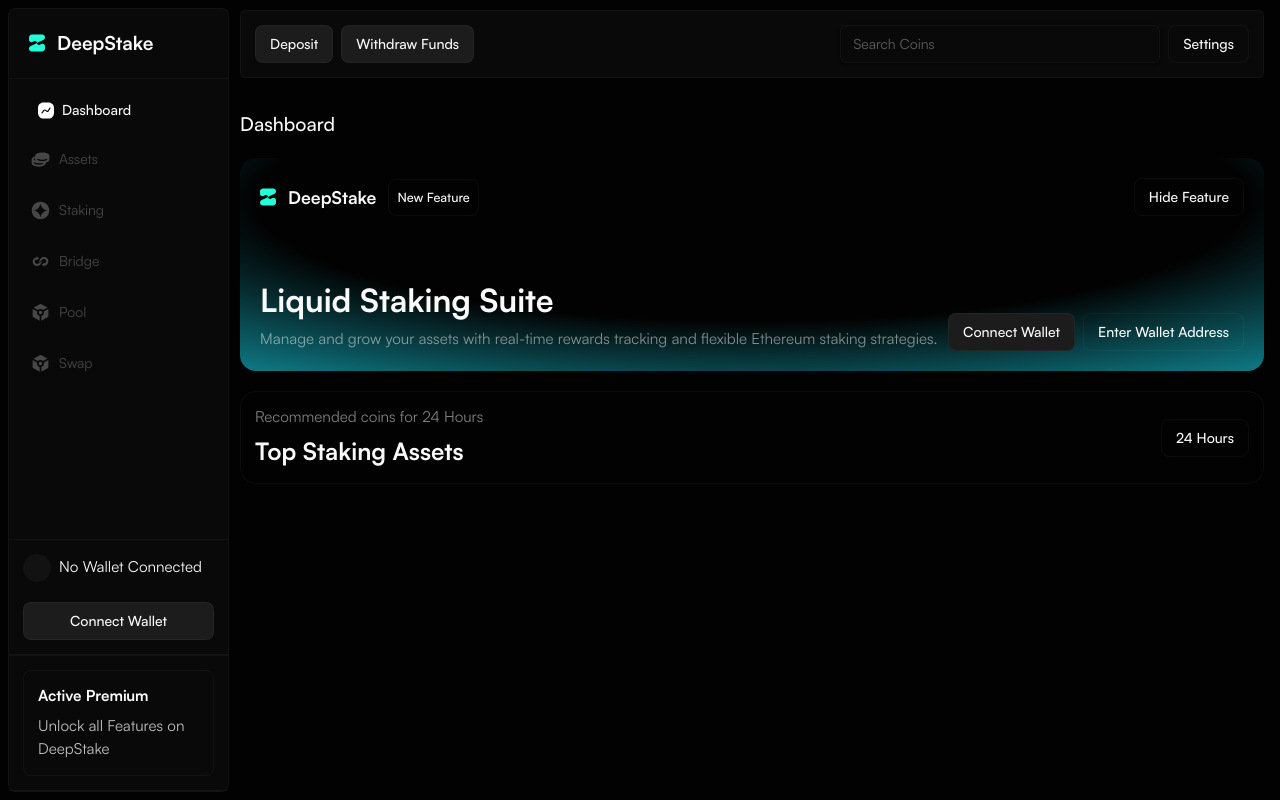
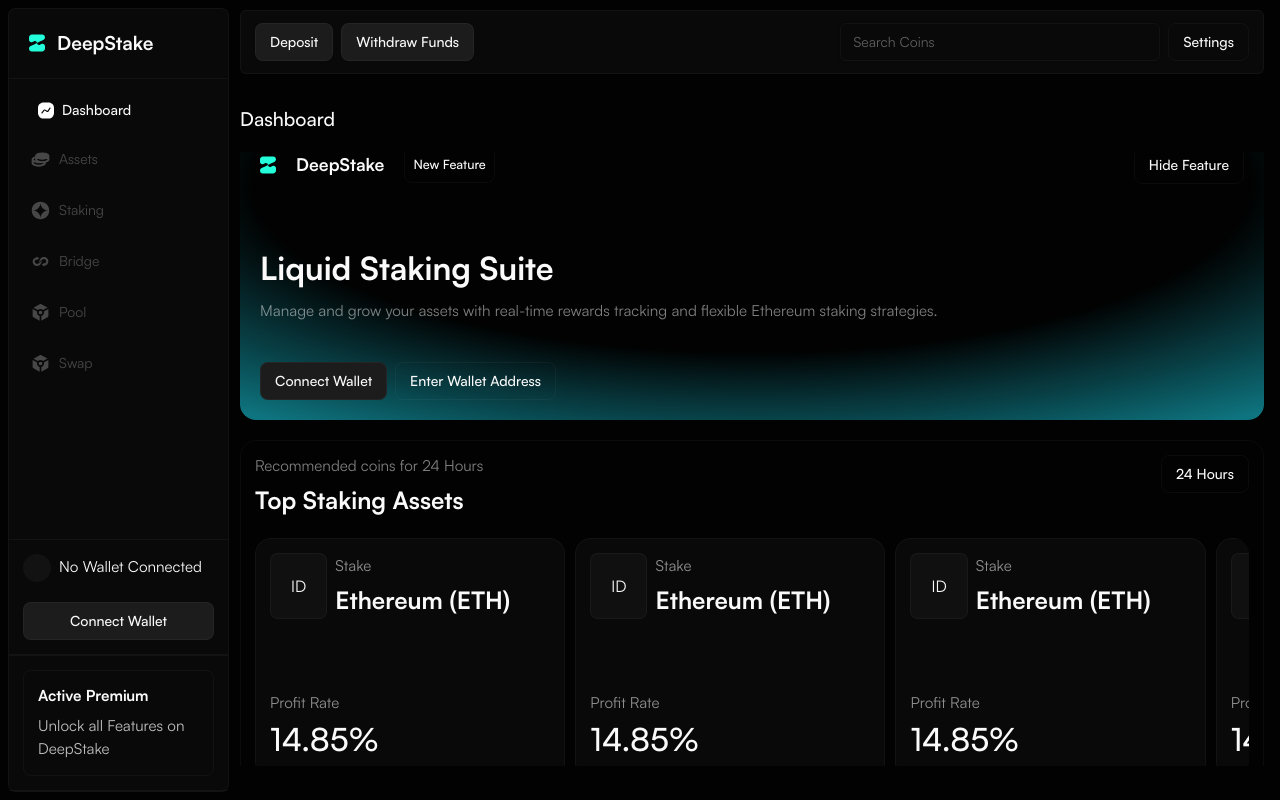
Before and after one commit to GojoSatoruArt/Deep, a SvelteKit app: page /app in a window 1280 px wide. Built offline with nearby package versions, Linux system fonts and the light colour scheme.

Commit message:
ui update

```diff
--- a/package.json
+++ b/package.json
@@ -25,6 +25,7 @@
 	"dependencies": {
 		"@tailwindcss/vite": "^4.1.7",
 		"gsap": "^3.13.0",
+		"swiper": "^11.2.7",
 		"tailwindcss": "^4.1.7"
 	}
 }
--- a/src/lib/components/container.svelte
+++ b/src/lib/components/container.svelte
@@ -1,3 +1,3 @@
-<div class="main-container flex flex-col justify-center items-center w-full max-w-(--spacing-container) mx-auto gap-5">
+<div class="main-container flex flex-col justify-center items-center w-full max-w-(--spacing-container) mx-auto gap-5 overflow-x-hidden">
 <slot/>
 </div>
--- a/src/lib/components/section.svelte
+++ b/src/lib/components/section.svelte
@@ -1,3 +1,3 @@
-<div class="mainsection w-full h-dvh flex justify-between items-start p-[0.5rem] gap-[0.2rem]">
+<div class="mainsection w-full h-dvh flex justify-between items-start p-[0.5rem] gap-[0.2rem] overflow-x-hidden">
     <slot/>
 </div>
--- /dev/null
+++ b/src/lib/components/topasset.svelte
@@ -0,0 +1,26 @@
+<div class="flex flex-col w-auto h-60 justify-between bg-(--main-cardbg)  border-1 border-(--main-stroke) p-(--spacing-padding) rounded-2xl">
+
+
+    <div class="flex flex-row justify-between items-center w-full gap-5  ">
+
+
+        <div class="flex items-center h-full w-full  flex-row gap-2">
+
+            <div class="flex justify-center items-center bg-(--main-cardbg) p-5 rounded-lg border-1 border-(--main-stroke)">ID</div>
+
+            <div class="flex flex-col gap-1 ">
+                <p class="opacity-55">Stake</p>
+                <p class="font-bold text-[1.5rem]">Ethereum (ETH)</p>
+            </div>
+        </div>
+
+        <div class="size-5"></div>
+
+    </div>
+
+    <div class="flex flex-col justify-start items-start">
+        <p class="opacity-55">Profit Rate</p>
+        <p class="text-[2rem] font-medium">14.85%</p>
+    </div>
+
+</div>
--- a/src/lib/components/topnav.svelte
+++ b/src/lib/components/topnav.svelte
@@ -3,7 +3,7 @@
     import Search from '$lib/components/search.svelte';
 </script>
 
-<div class="topnav-content flex justify-between items-center w-full h-auto p-(--spacing-padding) border-1 rounded-md border-(--main-stroke) bg-(--main-cardbg) gap-2">
+<div class="topnav-content flex justify-between items-center w-full h-auto p-(--spacing-padding) border-1 rounded-md border-(--main-stroke) bg-(--main-cardbg) gap-2 overflow-x-hidden">
 
     <div class="flex flex-row justify-center items-center gap-2">
         <Button name='Deposit'/> <Button name='Withdraw Funds'/>
--- a/src/routes/app/+page.svelte
+++ b/src/routes/app/+page.svelte
@@ -1,4 +1,5 @@
 <script>
+
     import '$lib/css/system.css'
     import Section from '$lib/components/section.svelte'
     import Container from '$lib/components/container.svelte'
@@ -11,6 +12,7 @@
     import Bridge from './Bridge.svelte';
     import Pool from './Pool.svelte'
 
+
     let tab = {
         Dashboard: Dashboard,
         Assets: Assets,
@@ -22,7 +24,7 @@
 
     <Section>
     <Sidebar/>
-            <div class="topnav flex flex-col justify-center items-center w-full h-full py-[0.1rem] px-2 gap-2">
+            <div class="main-content flex flex-col justify-center items-center w-full h-full py-[0.1rem] px-2 gap-2 overflow-x-hidden">
            <Topnav/>
 
            <div class="flex flex-col justify-start items-center w-full h-full py-(--spacing-gap) overflow-x-scroll gap-5">
@@ -33,11 +35,11 @@
                 </div>
             </Container>
 
-            <Container>
+
             {#key sidebar}
             <svelte:component this={tab[$sidebar]} />
             {/key}
-            </Container>
+
 
            </div>
         </div>
--- a/src/routes/app/Dashboard.svelte
+++ b/src/routes/app/Dashboard.svelte
@@ -1,16 +1,23 @@
 <script>
-    import brandlogo from '../../../static/icons/brandlogo.svg?raw'
+    import brandlogo from '../../../static/icons/brandlogo.svg?raw';
     import Button from '$lib/components/button.svelte';
     import Container from '$lib/components/container.svelte';
+    import Cardbg from '$lib/components/topasset.svelte';
+    import { register } from 'swiper/element/bundle';
+    register();
+
+
+
+
 </script>
 
 <Container>
 
-<div class="feature flex flex-col justify-between items-start w-full h-auto bg-(--main-cardbg) rounded-2xl  border-(--main-stroke) p-5 gap-15">
+<div class="feature flex flex-col justify-between items-start w-full h-auto bg-(--main-cardbg) rounded-2xl  border-(--main-stroke) p-5 gap-15 ">
 
     <div class="flex justify-between items-center w-full">
 
-        <div class="flex justify-center items-center gap-3">
+        <div class="flex justify-center items-center gap-5">
             {@html brandlogo}
             <p class="font-bold text-[1.1rem]">DeepStake</p>
             <div class="tag button flex justify-center items-center px-2 py-2  bg-transaparent text-(--main-light) rounded-lg border-1 border-(--main-stroke) font-medium">
@@ -28,9 +35,9 @@
     </div>
 
 
-    <div class="flex justify-between items-end w-full">
+    <div class="flex justify-between items-end w-full gap-10 md:gap-10 flex-wrap">
 
-        <div class="flex flex-col justify-center items-start gap-1">
+        <div class="flex flex-col justify-center items-start gap-2">
             <p class="font-bold text-[2rem]">Liquid Staking Suite</p>
             <p class="opacity-50">Manage and grow your assets with real-time rewards tracking and flexible Ethereum staking strategies.</p>
         </div>
@@ -48,19 +55,18 @@
 
     </div>
 
-
-
-
 </div>
 
+<div class="flex flex-col justify-between items-center w-full p-(--spacing-padding) rounded-2xl border-1 border-(--main-stroke) gap-5">
 
-<div class="flex justify-between items-center w-full p-(--spacing-padding) rounded-2xl border-1 border-(--main-stroke)">
+    <div class="flex justify-between w-full">
 
         <div class="flex justify-center items-center gap-3">
             <div class="flex flex-col justify-center items-start gap-1">
                 <p class="opacity-50 ">Recommended coins for 24 Hours</p>
                 <p class="font-bold text-[1.5rem]">Top Staking Assets</p>
             </div>
+
         </div>
 
         <div>
@@ -68,6 +74,32 @@
             variant = 'secondary'
             name = '24 Hours'
             />
+        </div>
+
+    </div>
+
+        <div class="swiper flex flex-row justify-start items-start w-full rounded-2xl overflow-x-hidden gap-3">
+                <swiper-container  slides-per-view="auto" space-between="10">
+                    <swiper-slide class="flex justify-center items-center w-auto">
+                        <Cardbg/>
+                    </swiper-slide>
+                    <swiper-slide class="flex justify-center items-center w-auto">
+                        <Cardbg/>
+                    </swiper-slide>
+                    <swiper-slide class="flex justify-center items-center w-auto">
+                        <Cardbg/>
+                    </swiper-slide>
+                    <swiper-slide class="flex justify-center items-center w-auto">
+                        <Cardbg/>
+                    </swiper-slide>
+                    <swiper-slide class="flex justify-center items-center w-auto">
+                        <Cardbg/>
+                    </swiper-slide>
+                    <swiper-slide class="flex justify-center items-center w-auto">
+                        <Cardbg/>
+                    </swiper-slide>
+
+                  </swiper-container>
           </div>
 </div>
 
@@ -77,4 +109,6 @@
     .feature{
         background: radial-gradient(120% 140.13% at 50% 20%, transparent 40.41%, rgb(14, 117, 128) 69.27%);
     }
+
+
 </style>
```
Also changed, not shown: src/lib/css/system.css, 1 other file (tests, documents, lock files or other folders). Lines whose indentation alone changed are shown as unchanged.
